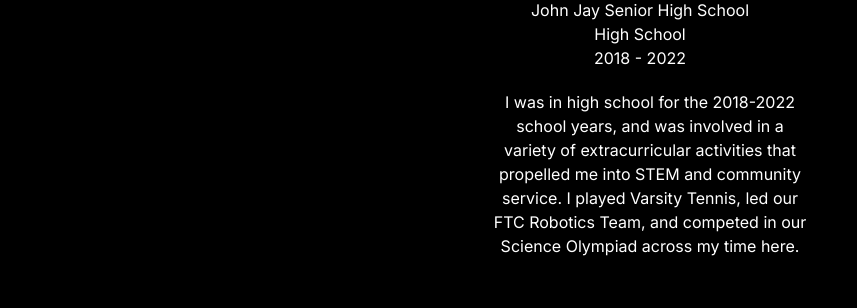
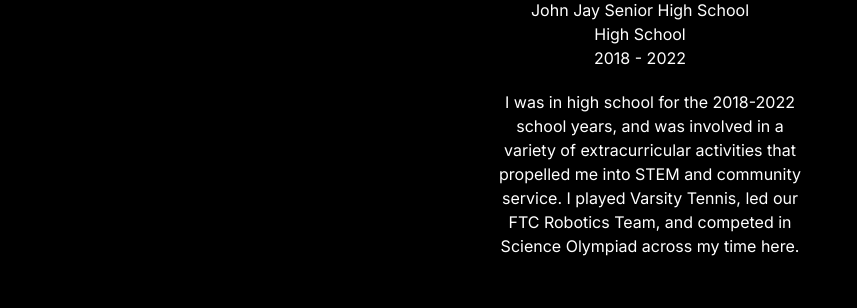
Before and after one commit to AshishT558/personal-site, a Next.js app: page /pages/experience in a window 1280 px wide. Shown: the part 3454-3762 px from the top of the page, without its empty margins (0-857 px from the left). Built offline with nearby package versions, Linux system fonts and the light colour scheme.

Commit message:
fixed skillbox issue for experience #3

```diff
--- a/src/app/pages/experience/page.tsx
+++ b/src/app/pages/experience/page.tsx
@@ -158,7 +158,7 @@
                                     </div>
                                     <div>
                                         <h1 className="underline underline-offset-8"> Skills </h1>
-                                        <div id="skill logos" className="mt-5 grid grid-cols-2 lg:grid-cols-5 lg:gap-x-8 gap-5">
+                                        <div id="skill logos" className="mt-5 grid grid-cols-2 lg:grid-cols-4 lg:gap-x-8 gap-5">
                                             <SkillBox name={"Java"} image={JavaLogo}></SkillBox>
                                             <SkillBox name={"TensorFlow"} image={TSFlowLogo}></SkillBox>
                                             <SkillBox name={"Rev"} image={RevLogo}></SkillBox>
@@ -245,7 +245,7 @@
                                 type="High School"
                                 years="2018 - 2022"
                                 text="I was in high school for the 2018-2022 school years, and was involved in a variety of extracurricular activities that propelled me into STEM and community service.
-                                I played Varsity Tennis, led our FTC Robotics Team, and competed in our Science Olympiad across my time here."
+                                I played Varsity Tennis, led our FTC Robotics Team, and competed in Science Olympiad across my time here."
                                 />
                             </div>
                         </div>
```
